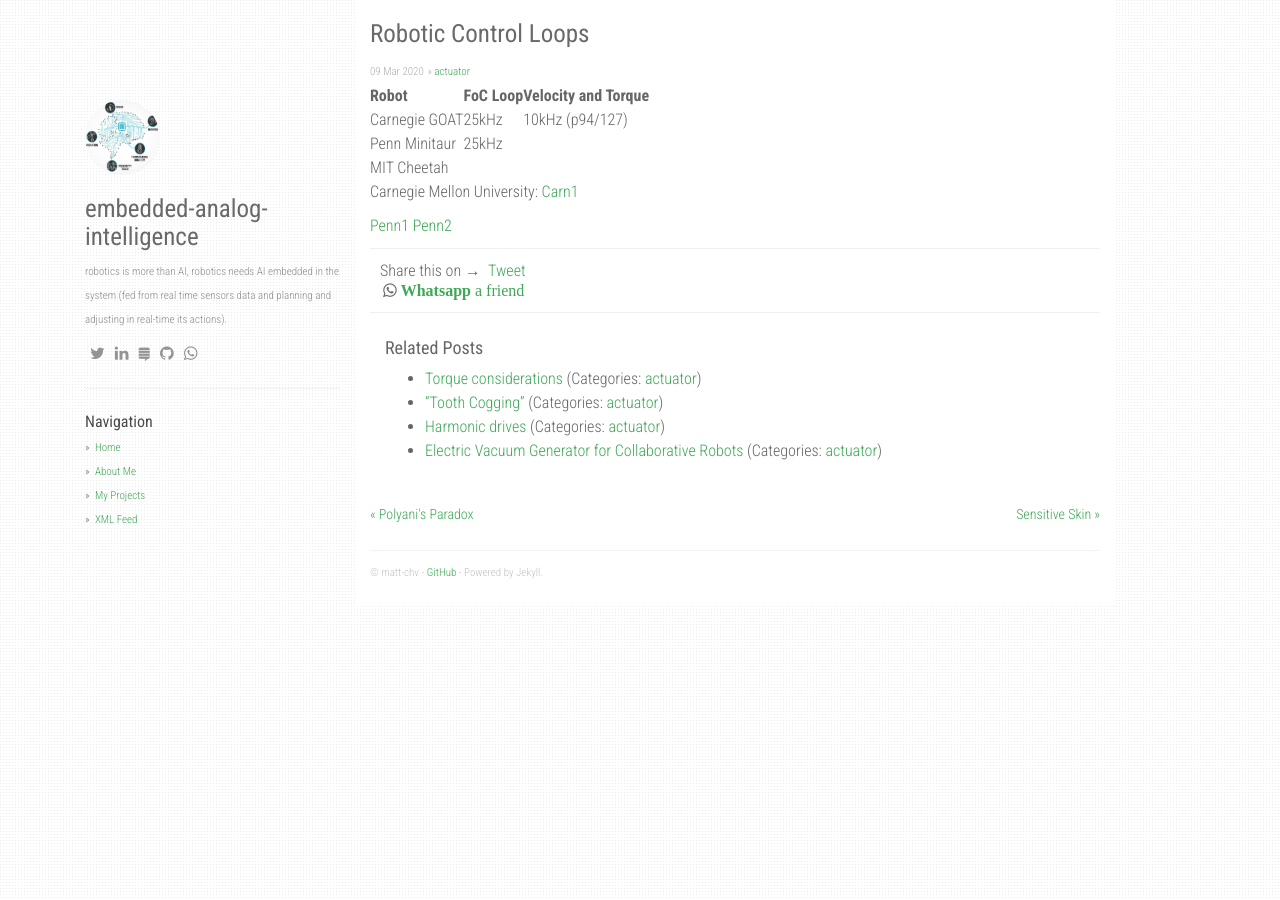
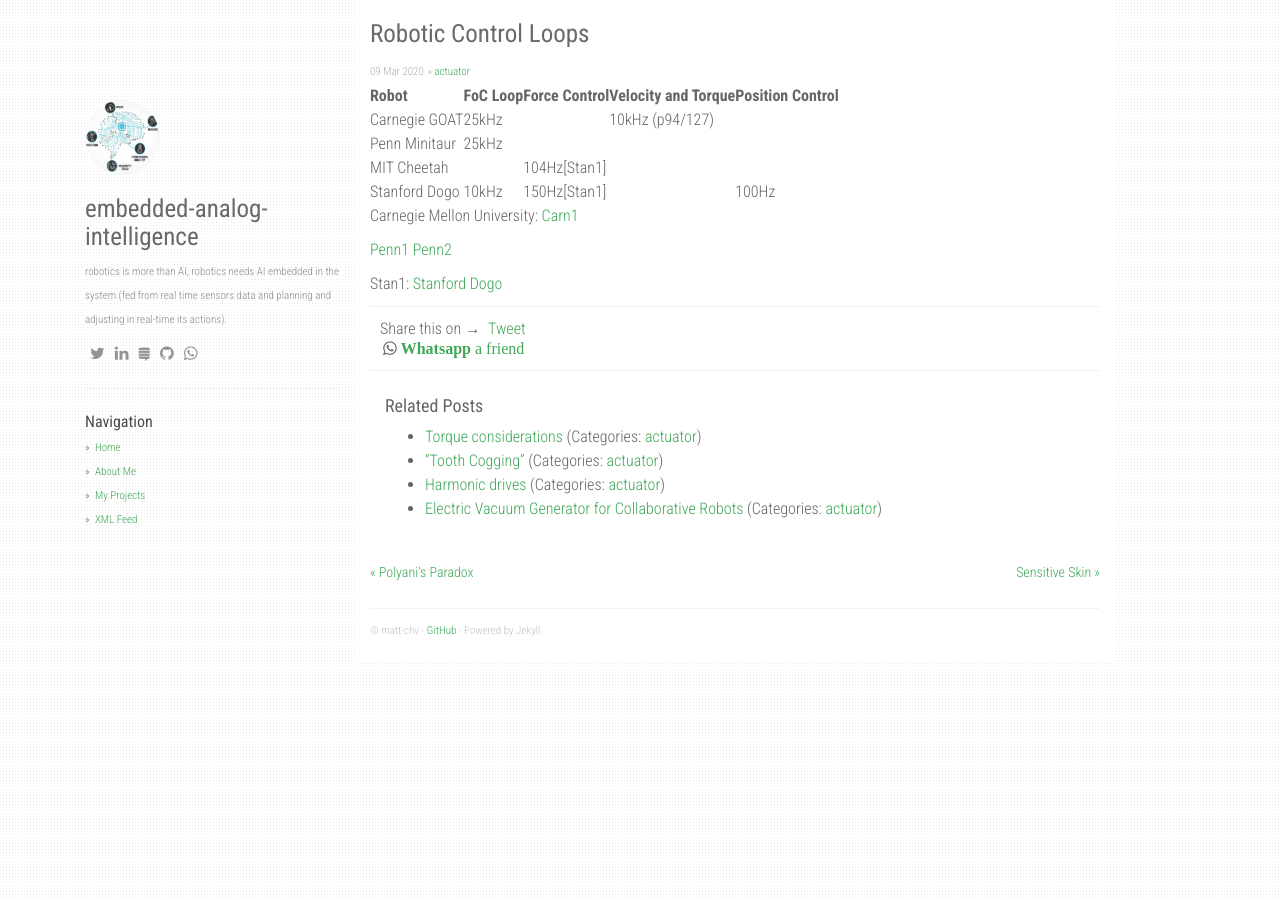
Before and after one commit to matt-chv/embedded-analog-intelligence, a Jekyll site: the page built from _posts/2020-03-09-robotic_control_loops.md, in a window 1280 px wide. Built offline with Jekyll 4.4.1, drawn with Linux system fonts in a browser that asks for light colours; nearby versions of some CDN libraries; our own code applies the rules of GitHub Pages for plain Markdown files; comment, search, counter and statistics services are not loaded.

Commit message:
Update 2020-03-09-robotic_control_loops.md

```diff
--- a/_posts/2020-03-09-robotic_control_loops.md
+++ b/_posts/2020-03-09-robotic_control_loops.md
@@ -5,11 +5,13 @@ category: actuator
 lang: en
 ---
 
-| Robot                 | FoC Loop  | Velocity and Torque |
-|-----------------------|-----------|---------------------|
-| Carnegie GOAT         | 25kHz     | 10kHz (p94/127)     |
-| Penn Minitaur         | 25kHz     |                     |
-| MIT Cheetah           |           |                     |
+| Robot                 | FoC Loop  | Force Control | Velocity and Torque | Position Control |
+|-----------------------|-----------|---------------|---------------------|------------------|
+| Carnegie GOAT         | 25kHz     |               | 10kHz (p94/127)     |                  |
+| Penn Minitaur         | 25kHz     |               |                     |                  |
+| MIT Cheetah           |           | 104Hz\[Stan1\]|                     |                  |
+| Stanford Dogo         | 10kHz     | 150Hz\[Stan1\]|                     |  100Hz           |
+
 
 Carnegie Mellon University:
 [Carn1](https://www.ri.cmu.edu/pub_files/2016/8/kaloucheThesis.pdf)
@@ -17,3 +19,5 @@ Carnegie Mellon University:
 
 [Penn1](https://repository.upenn.edu/cgi/viewcontent.cgi?article=1766&context=ese_papers)
 [Penn2](https://repository.upenn.edu/cgi/viewcontent.cgi?article=1850&context=ese_papers)
+
+Stan1: [Stanford Dogo](https://arxiv.org/pdf/1905.04254.pdf)
```
